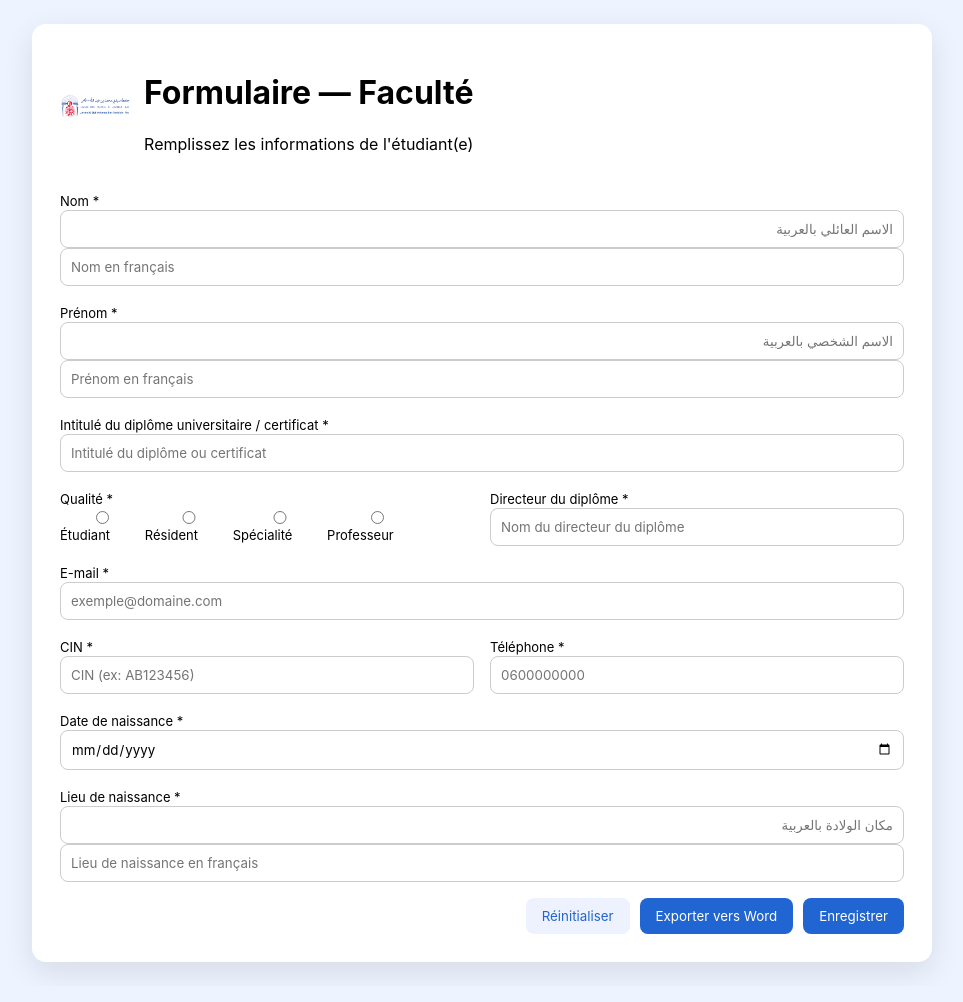
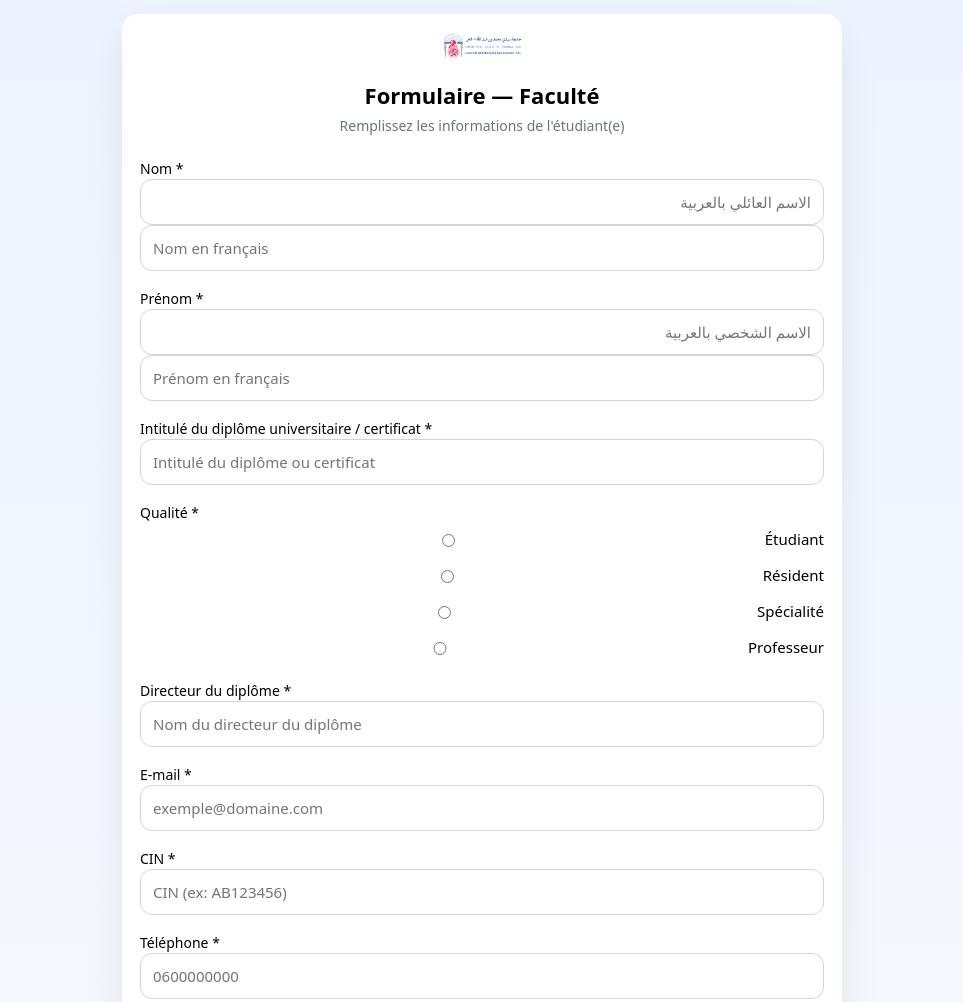
Before and after one commit to terrasyassin-alt/Facult-, a plain HTML site: page index.html in a window 1280 px wide. Shown: the top 1002 px of the page, without its empty margins (158-1121 px from the left). Drawn offline with Linux system fonts and the light colour scheme.

Commit message:
Update index.html

```diff
--- a/index.html
+++ b/index.html
@@ -8,68 +8,132 @@
   <link rel="icon" type="image/webp" href="e6BLSyxAVseR42LJ9kswxr1I8SIc9debjnAs8f3C_medium.webp">
 
   <style>
-    .top{
-  display:flex;
-  align-items:center;
-  gap:14px;
-  margin-bottom:20px;
-  flex-wrap:wrap;
+ :root{
+  --bg:#f4f7fb;
+  --card:#ffffff;
+  --accent:#2065d1;
+  --muted:#6b7280;
+  --radius:16px;
 }
 
-.logo{
-  width:70px;
-  height:auto;
+*{
+  box-sizing:border-box;
+  font-family: system-ui, -apple-system, BlinkMacSystemFont,
+               "Segoe UI", Roboto, Arial, "Amiri", serif;
 }
 
-@media (max-width:600px){
 body{
-    padding:10px;
+  margin:0;
+  background:linear-gradient(180deg,#eef4ff,#f8fafc);
+  min-height:100vh;
+  display:flex;
+  justify-content:center;
+  padding:14px;
 }
 
 .card{
-    padding:16px;
+  background:var(--card);
+  width:100%;
+  max-width:720px;
+  border-radius:var(--radius);
+  box-shadow:0 15px 40px rgba(0,0,0,.08);
+  padding:18px;
+}
+
+header.top{
+  text-align:center;
+  margin-bottom:22px;
+}
+
+header.top img{
+  width:80px;
+  margin-bottom:10px;
+}
+
+header.top h1{
+  font-size:22px;
+  margin:6px 0;
+}
+
+header.top p{
+  font-size:14px;
+  color:var(--muted);
+  margin:0;
 }
 
 form{
-    grid-template-columns:1fr;
+  display:flex;
+  flex-direction:column;
+  gap:16px;
 }
 
-  .full{
-    grid-column:1;
+label{
+  font-size:14px;
+  margin-bottom:6px;
+  font-weight:500;
+}
+
+input, select{
+  width:100%;
+  padding:12px;
+  border-radius:12px;
+  border:1px solid #d1d5db;
+  font-size:15px;
+}
+
+input:focus{
+  outline:none;
+  border-color:var(--accent);
+}
+
+.ar{
+  direction:rtl;
+  text-align:right;
+}
+
+.fr{
+  direction:ltr;
 }
 
 .radio-group{
+  display:flex;
   flex-direction:column;
-    gap:6px;
+  gap:10px;
+  margin-top:6px;
+}
+
+.radio-group label{
+  display:flex;
+  align-items:center;
+  gap:10px;
+  font-size:15px;
 }
 
 .actions{
+  margin-top:20px;
+  display:flex;
   flex-direction:column;
-    align-items:stretch;
+  gap:12px;
 }
 
 button{
-    width:100%;
+  padding:14px;
+  border-radius:14px;
+  border:none;
+  font-size:16px;
+  font-weight:600;
+  cursor:pointer;
 }
+
+button.primary{
+  background:var(--accent);
+  color:white;
 }
-    :root{--accent:#2065d1}
-    *{box-sizing:border-box;font-family:Inter,Arial,'Amiri',serif}
-    body{margin:0;background:#eef4ff;min-height:100vh;display:flex;justify-content:center;align-items:center;padding:24px}
-    .card{background:#fff;max-width:900px;width:100%;padding:28px;border-radius:14px;box-shadow:0 10px 30px rgba(0,0,0,.1)}
-    header{text-align:center;margin-bottom:20px}
-    img{max-height:80px;margin-bottom:10px}
-    form{display:grid;grid-template-columns:repeat(2,1fr);gap:16px}
-    .full{grid-column:1/3}
-    label{font-size:13px}
-    input{width:100%;padding:10px;border-radius:8px;border:1px solid #ccc}
-    .ar{direction:rtl;text-align:right}
-    .fr{direction:ltr;text-align:left}
-    .radio-group{display:flex;gap:10px;flex-wrap:wrap}
-    .actions{grid-column:1/3;display:flex;gap:10px;justify-content:flex-end}
-    button{padding:10px 16px;border-radius:8px;border:0;cursor:pointer}
-    .primary{background:var(--accent);color:#fff}
-    .secondary{background:#eef2ff;color:var(--accent)}
-    @media(max-width:700px){form{grid-template-columns:1fr}.full{grid-column:1}}
+
+button.secondary{
+  background:#eef2ff;
+  color:var(--accent);
+}
   </style>
 </head>
 
```
Lines whose indentation alone changed are shown as unchanged.
